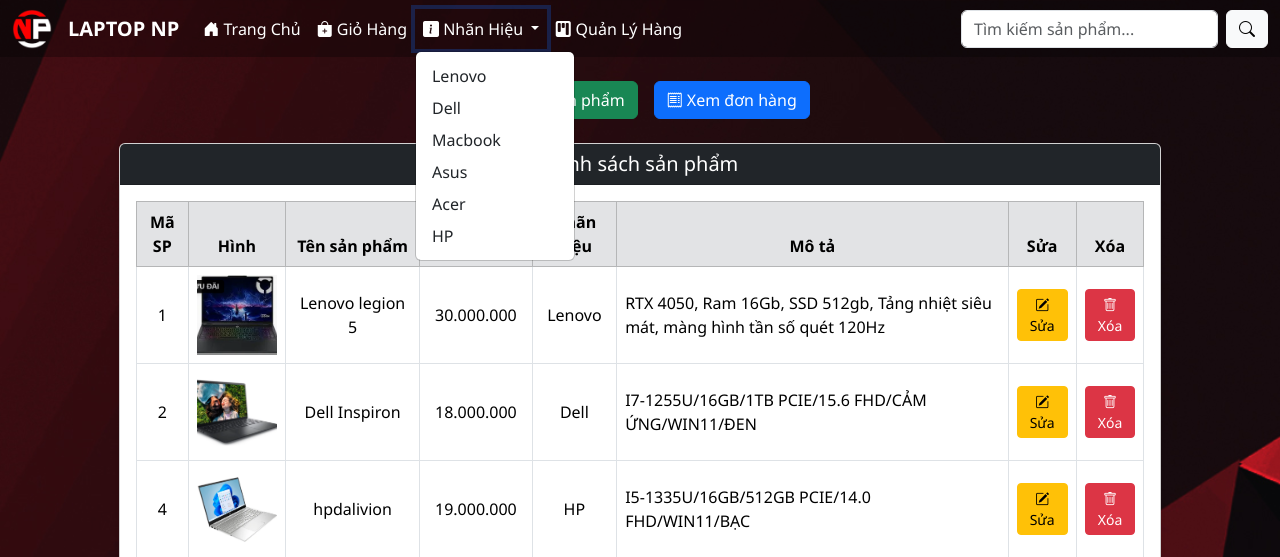
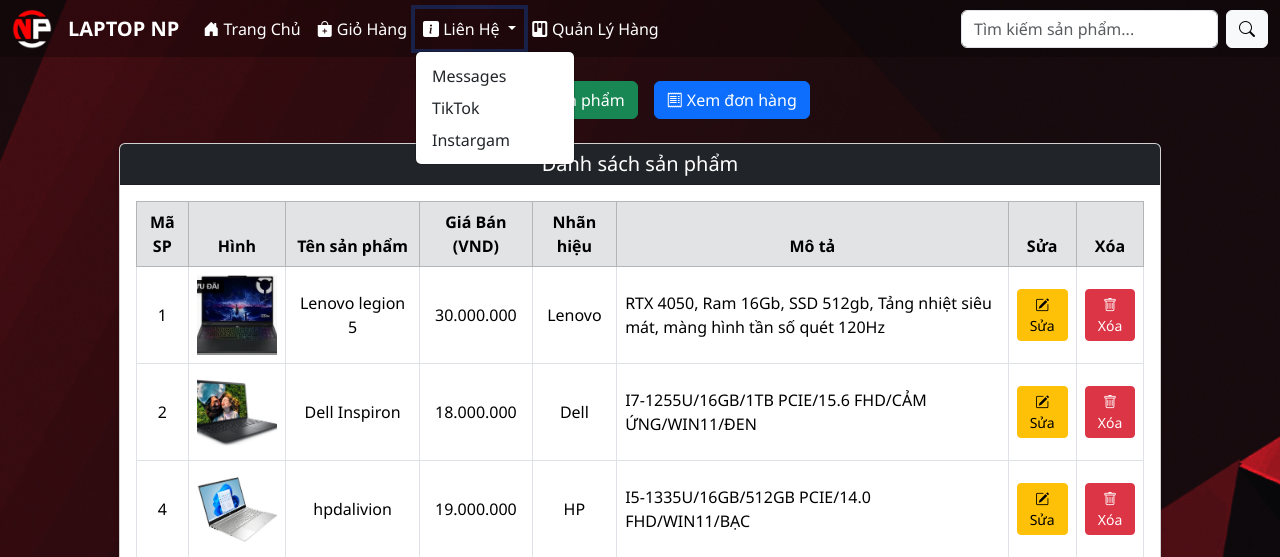
Before and after one commit to NghiaInter0403/LaptopNP, a PHP site: page /src/quanly.php in a window 1280 px wide, after a click on "Liên Hệ". Shown: the top 557 px of the page. Run offline with PHP 8.4, Linux system fonts and the light colour scheme; data comes from the database, SQL or seed files in the repository.

Commit message:
thêm chức năng liên hệ

```diff
--- a/src/quanly.php
+++ b/src/quanly.php
@@ -33,15 +33,13 @@
           <li class="nav-item"><a class="nav-link" href="giohang.php"><i class="bi bi-bag-plus-fill"></i> Giỏ Hàng</a></li>
           <li class="nav-item dropdown">
             <a class="nav-link dropdown-toggle" href="#" id="nhanhieu" role="button" data-bs-toggle="dropdown">
-             <i class="bi bi-info-square-fill"></i> Nhãn Hiệu
+             <i class="bi bi-info-square-fill"></i> Liên Hệ
             </a>
             <ul class="dropdown-menu">
-              <li><a class="dropdown-item" href="lenovo.php">Lenovo</a></li>
-              <li><a class="dropdown-item" href="Dell.php">Dell</a></li>
-              <li><a class="dropdown-item" href="Macbook.php">Macbook</a></li>
-              <li><a class="dropdown-item" href="Asus.php">Asus</a></li>
-              <li><a class="dropdown-item" href="Acer.php">Acer</a></li>
-              <li><a class="dropdown-item" href="HP.php">HP</a></li>
+              <li><a class="dropdown-item" href="https://www.facebook.com/nghia.phan.76243?locale=vi_VN">Messages</a></li>
+              <li><a class="dropdown-item" href="https://www.tiktok.com/@nghiaphanhihihi">TikTok</a></li>
+              <li><a class="dropdown-item" href="https://www.instagram.com/nghia6485/">Instargam</a></li>
+
             </ul>
           </li>
           <li class="nav-item"><a class="nav-link" href="quanly.php"><i class="bi bi-kanban-fill"></i> Quản Lý Hàng</a></li>
```
Also changed, not shown: src/trangchuad.php (+5 -7 lines).
